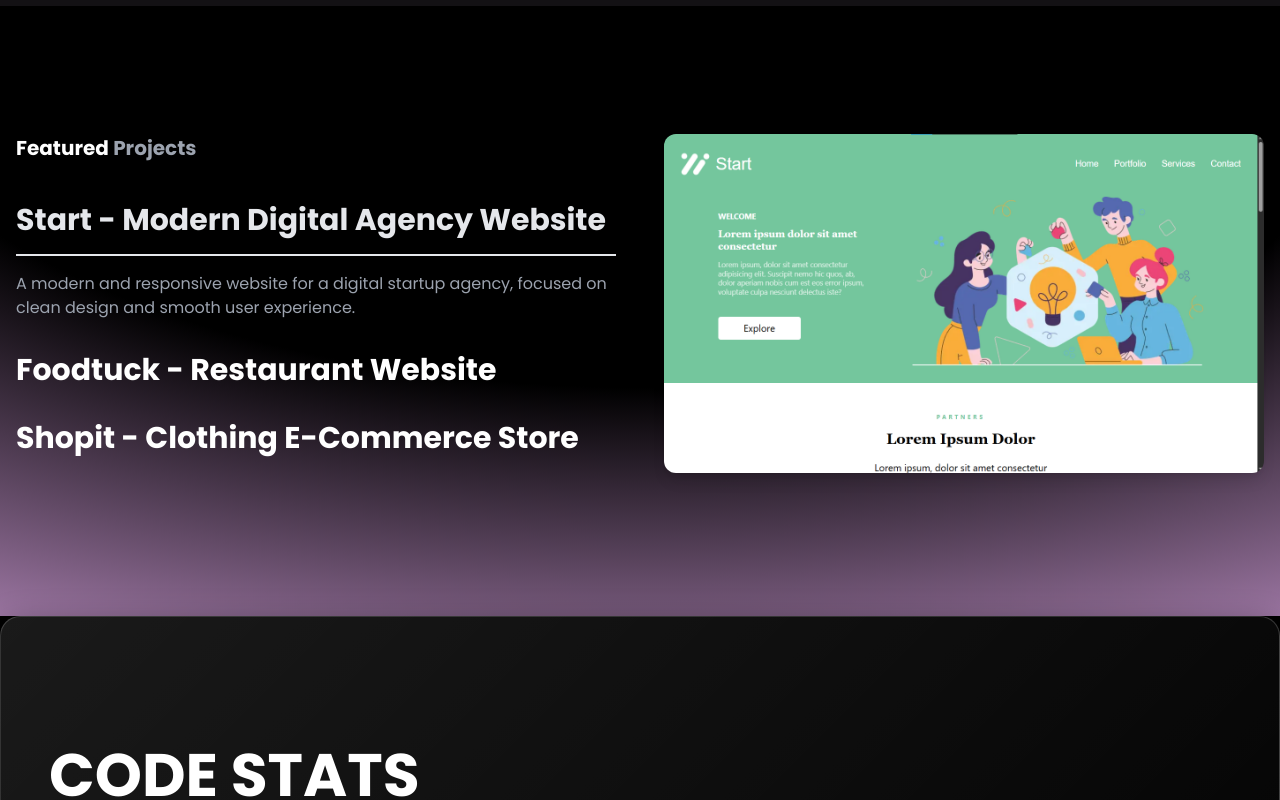
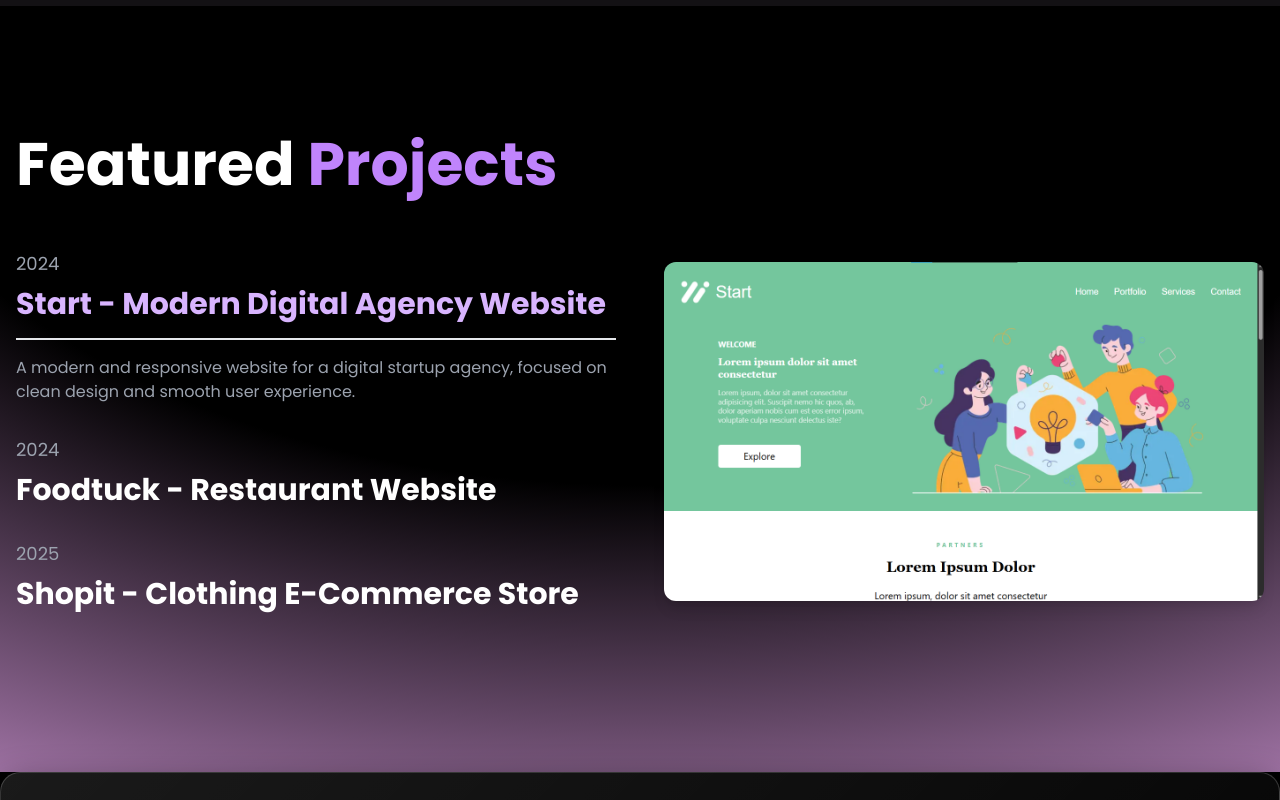
Before and after one commit to Subhan-Anwer/subhan-portfolio-web, a Next.js app: page / in a window 1280 px wide. Shown: the part 1580-2380 px from the top of the page. Built offline with nearby package versions, Linux system fonts and the light colour scheme.

Commit message:
details added

```diff
--- a/src/components/Portfolio.tsx
+++ b/src/components/Portfolio.tsx
@@ -10,6 +10,7 @@ const COLORS_TOP = ["#1367C6", "#13FFAA", "#CE84CF", "#DD335C"]
 const projects = [
     {
         id: 1,
+        year: "2024",
         title: "Start - Modern Digital Agency Website",
         description: "A modern and responsive website for a digital startup agency, focused on clean design and smooth user experience.",
         image: "/website-1.png",
@@ -17,6 +18,7 @@ const projects = [
     },
     {
         id: 2,
+        year: "2024",
         title: "Foodtuck - Restaurant Website",
         description: "A vibrant and tasty-looking website for a restaurant, designed to showcase menus, offers, and attract hungry visitors.",
         image: "/website-2.png",
@@ -24,6 +26,7 @@ const projects = [
     },
     {
         id: 3,
+        year: "2025",
         title: "Shopit - Clothing E-Commerce Store",
         description: "A stylish clothing eCommerce site with product listings, cart features, and a mobile-friendly layout.",
         image: "/website-3.png",
@@ -56,7 +59,7 @@ const Portfolio = () => {
             <div className='max-w-7xl mx-auto px-4 grid lg:grid-cols-2 gap-12 '>
 
                 <div>
-                    <h2 className='text-xl font-bold mb-10'>Featured <span className='text-gray-400'>Projects</span></h2>
+                    <h2 className='text-6xl font-bold mb-14'>Featured <span className='text-purple-400'>Projects</span></h2>
 
                     {projects.map((project) => (
                         <div
@@ -64,7 +67,8 @@ const Portfolio = () => {
                             onClick={() => setSelectedProject(project)}
                             className='cursor-pointer mb-8 group'
                         >
-                            <h3 className={`text-3xl font-semibold group-hover:text-gray-400 transition-colors ${selectedProject.id === project.id ? "text-gray-200" : ""} duration-300`}>{project.title}</h3>
+                            <p className='text-gray-400 text-lg mb-2'>{project.year}</p>
+                            <h3 className={`text-3xl font-semibold group-hover:text-purple-400 transition-colors ${selectedProject.id === project.id ? "text-purple-300" : ""} duration-300`}>{project.title}</h3>
 
                             {selectedProject.id === project.id && (
                                 <div className='border-b-2 border-gray-200 my-4'>
@@ -85,7 +89,7 @@ const Portfolio = () => {
                     <Image
                         src={selectedProject.image}
                         alt={selectedProject.title}
-                        className="rounded-xl shadow-lg transition-opacity duration-500 ease-in-out"
+                        className="rounded-xl mt-32 shadow-lg transition-opacity duration-500 ease-in-out"
                         width={800}
                         height={450}
                     />
```
